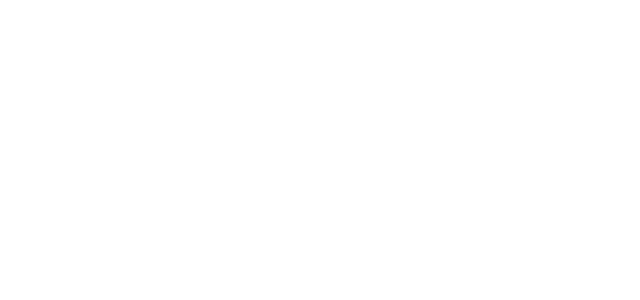
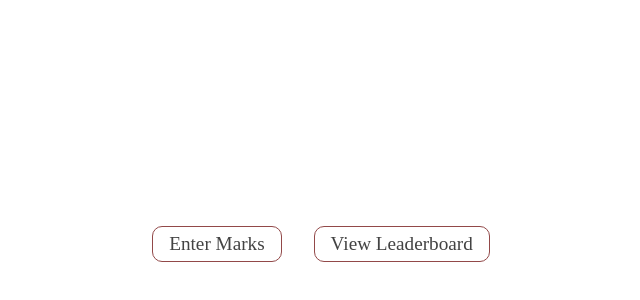
Before and after one commit to shivanshpahwa24/Almabetter_Internship, a React (Create React App) app in the folder client/: page / in a window 1280 px wide. Shown: the part 156-456 px from the top of the page, without its empty margins (319-959 px from the left). Built offline with nearby package versions, Linux system fonts and the light colour scheme.

Commit message:
react setup

```diff
--- a/client/package.json
+++ b/client/package.json
@@ -3,11 +3,13 @@
   "version": "0.1.0",
   "private": true,
   "dependencies": {
+    "@material-ui/core": "^4.11.4",
     "@testing-library/jest-dom": "^5.12.0",
     "@testing-library/react": "^11.2.7",
     "@testing-library/user-event": "^12.8.3",
     "react": "^17.0.2",
     "react-dom": "^17.0.2",
+    "react-router-dom": "^5.2.0",
     "react-scripts": "4.0.3",
     "web-vitals": "^1.1.2"
   },
--- a/client/src/App.css
+++ b/client/src/App.css
@@ -1,38 +1,20 @@
-.App {
-  text-align: center;
+* {
+  margin: 0;
+  padding: 0;
+  box-sizing: border-box;
 }
-
-.App-logo {
-  height: 40vmin;
-  pointer-events: none;
+.landing {
+  height: 100vh;
+  display: flex;
+  justify-content: center;
+  align-items: center;
 }
-
-@media (prefers-reduced-motion: no-preference) {
-  .App-logo {
-    animation: App-logo-spin infinite 20s linear;
-  }
+.landing-buttons {
+  border: 1px solid rgb(146, 73, 73);
+  border-radius: 10px;
+  text-decoration: none;
+  font-size: 1.2rem;
+  padding: 0.4rem 1rem;
+  margin: 1rem;
+  color: rgb(67, 67, 67);
 }
-
-.App-header {
-  background-color: #282c34;
-  min-height: 100vh;
-  display: flex;
-  flex-direction: column;
-  align-items: center;
-  justify-content: center;
-  font-size: calc(10px + 2vmin);
-  color: white;
-}
-
-.App-link {
-  color: #61dafb;
-}
-
-@keyframes App-logo-spin {
-  from {
-    transform: rotate(0deg);
-  }
-  to {
-    transform: rotate(360deg);
-  }
-}
--- a/client/src/App.js
+++ b/client/src/App.js
@@ -1,7 +1,19 @@
 import "./App.css";
+import { BrowserRouter as Router, Switch, Route } from "react-router-dom";
+import Landing from "./Pages/Landing";
+import Leaderboard from "./Pages/Leaderboard";
+import Marks from "./Pages/Marks";
 
 function App() {
-  return <div className="App"></div>;
+  return (
+    <Router>
+      <Switch>
+        <Route exact path="/" component={Landing} />
+        <Route path="/marks" component={Marks} />
+        <Route path="/leaderboard" component={Leaderboard} />
+      </Switch>
+    </Router>
+  );
 }
 
 export default App;
--- /dev/null
+++ b/client/src/Pages/Landing.js
@@ -0,0 +1,17 @@
+import React from "react";
+import { Link } from "react-router-dom";
+
+const Landing = () => {
+  return (
+    <div className="landing">
+      <Link className="landing-buttons" to="marks">
+        Enter Marks
+      </Link>
+      <Link className="landing-buttons" to="leaderboard">
+        View Leaderboard
+      </Link>
+    </div>
+  );
+};
+
+export default Landing;
--- /dev/null
+++ b/client/src/Pages/Leaderboard.js
@@ -0,0 +1,14 @@
+import React from "react";
+import { Link } from "react-router-dom";
+
+const Leaderboard = () => {
+  return (
+    <div>
+      <Link className="landing-buttons" to="/">
+        Back to home page
+      </Link>
+      Leaderboard
+    </div>
+  );
+};
+export default Leaderboard;
--- /dev/null
+++ b/client/src/Pages/Marks.js
@@ -0,0 +1,15 @@
+import React from "react";
+import { Link } from "react-router-dom";
+
+const Marks = () => {
+  return (
+    <div>
+      <Link className="landing-buttons" to="/">
+        Back to home page
+      </Link>
+      Marks
+    </div>
+  );
+};
+
+export default Marks;
```
Also changed, not shown: 1 other file (tests, documents, lock files or other folders).
